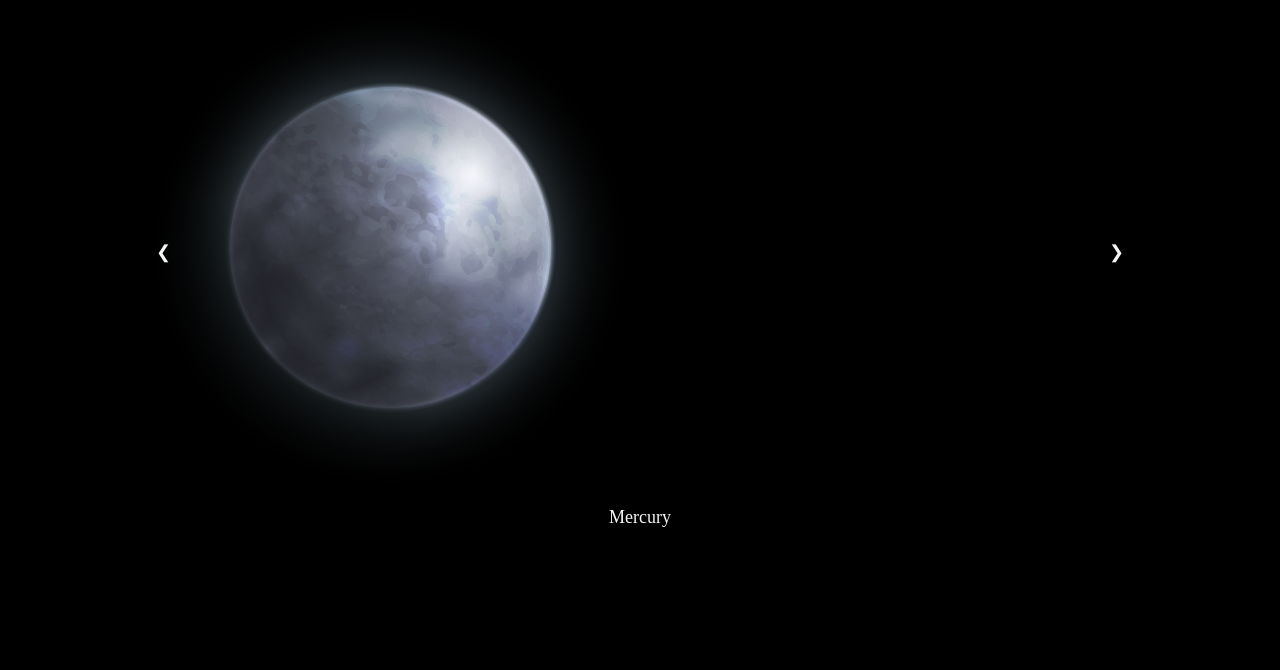
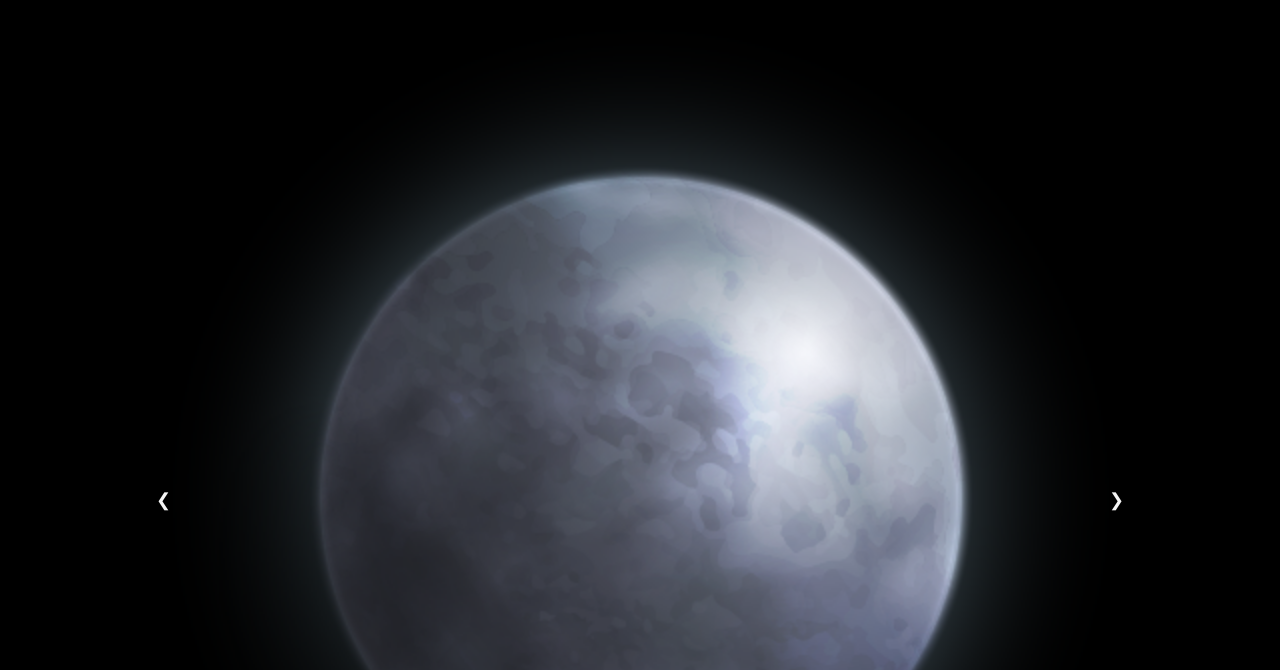
Before and after one commit to linus-linus/DS3102, a plain HTML site: page planet-info.html in a window 1280 px wide. Shown: the part 130-800 px from the top of the page. Drawn offline with Linux system fonts and the light colour scheme.

Commit message:
oppdatert planet slide

```diff
--- a/style/planet-info/_planet-section.scss
+++ b/style/planet-info/_planet-section.scss
@@ -9,25 +9,31 @@ $font-1: 'courier new';
 *{
     box-sizing: border-box;
 }
+body{
+    margin: 0;
+}
+
 .planet-section{
 
     margin: auto;
     max-width: 1000px;
     position: relative;
 
+
     /* Hide planets */
     .planet{
         display: none;
 
         &__img{
-            ;
+            vertical-align: middle;
+            width: 100%;
         }
+
     }
 
     /* Buttons */
     .next-btn {
         right: 0;
-
     }
 
     .prev-btn, .next-btn{
@@ -77,4 +83,8 @@ $font-1: 'courier new';
         from {opacity: .4}
   to {opacity: 1}
     }
+
+    @media (min-width: 720px){
+
+    }
 }
```
Also changed, not shown: style/planet-info/planet-info.css, 1 other file.
